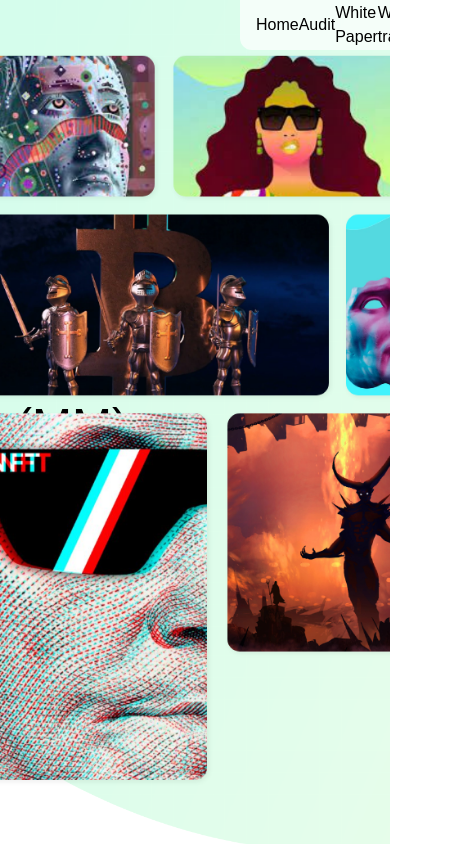
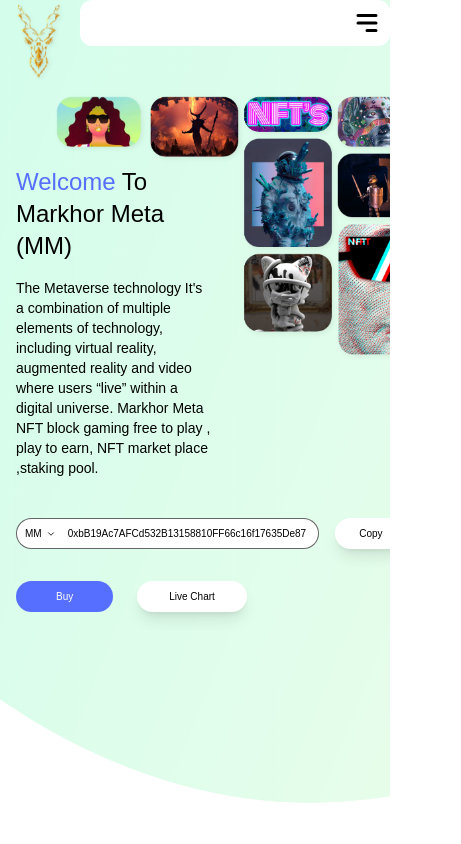
Before and after one commit to Rakeshpradhan1999/Markhor_meta, a React (Create React App) app: page / in a window 390 px wide. Shown: the top 844 px of the page, 461 px wide, since content can reach past the window. Built offline with nearby package versions, Linux system fonts and the light colour scheme.

Commit message:
added responsive

```diff
--- a/src/App.css
+++ b/src/App.css
@@ -47,3 +47,77 @@
 .slippage-card2 {
   background-image: url(./assets/slippage2.png);
 }
+
+@media (max-width: 1380px) {
+  .banner-right-image {
+    right: -300px;
+  }
+}
+@media (max-width: 1106px) {
+  .banner-right-image {
+    right: -400px;
+  }
+}
+
+@media (max-width: 992px) {
+  .banner-right-image {
+    right: -10px;
+  }
+}
+@media (max-width: 768px) {
+  .logo {
+    width: 80px;
+  }
+  .banner-right-image {
+    /* right: -200px; */
+    width: 600px;
+  }
+}
+@media (max-width: 600px) {
+  .banner-right-image {
+    /* right: -250px; */
+    width: 450px;
+  }
+}
+@media (max-width: 450px) {
+  .banner-right-image {
+    /* right: -120px; */
+    top: 60px;
+    width: 400px;
+  }
+}
+@media (max-width: 400px) {
+  .banner-right-image {
+    /* right: -120px; */
+    top: 90px;
+    width: 350px;
+  }
+}
+@media (max-width: 640px) {
+  .text-xxs {
+    font-size: 10px;
+  }
+}
+@media (max-width: 380px) {
+  .text-xxs {
+    font-size: 9px;
+  }
+}
+
+.mobile-nav {
+  position: absolute;
+  top: 100%;
+  left: 50%;
+  width: 95%;
+
+  transform: translateX(-50%);
+  max-height: 0;
+  overflow: hidden;
+  transition: all 0.5s ease-in-out;
+  border-radius: 10px;
+  z-index: 100;
+}
+
+.active {
+  max-height: 1000px;
+}
--- a/src/components/Footer.js
+++ b/src/components/Footer.js
@@ -25,8 +25,8 @@ const Footer = () => {
       <div className="bg-gradient mt-10">
         <div className="container  flex justify-between py-4 items-center">
           {footerImages.map((val, i) => (
-            <div key={i}>
-              <img src={val} alt="" className="mx-auto" />
+            <div key={i} className="ml-2">
+              <img src={val} alt="" className=" mx-auto" />
             </div>
           ))}
         </div>
--- a/src/components/Header.js
+++ b/src/components/Header.js
@@ -1,14 +1,21 @@
 /* eslint-disable jsx-a11y/anchor-is-valid */
-import React from "react";
+import { useState } from "react";
 import Logo from "../assets/Logo.png";
+import { HiMenuAlt3 } from "react-icons/hi";
 const Header = () => {
+  const [show, setShow] = useState(false);
+
+  const showHandler = () => {
+    setShow((prev) => !prev);
+  };
+
   return (
-    <div className="flex justify-between">
+    <div className="flex justify-between relative">
       <div>
-        <img src={Logo} alt="" />
+        <img src={Logo} alt="" className="logo" />
       </div>
-      <div className="flex-1">
-        <ul className="flex bg-white justify-between ml-60 items-center rounded-b-xl px-4 bg-opacity-70">
+      <div className="flex-1 hidden md:block">
+        <ul className="flex bg-white justify-between lg:ml-60 items-center rounded-b-xl px-4 bg-opacity-70 ">
           {linkList.map((val, i) => (
             <li key={i}>
               <a href="#" className="text-base font-medium font-serif ">
@@ -23,6 +30,41 @@ const Header = () => {
           </div>
         </ul>
       </div>
+      <div className="flex-1 md:hidden">
+        <ul className="rounded-xl bg-white flex justify-end w-full p-2">
+          <button className="text-3xl" onClick={showHandler}>
+            <HiMenuAlt3 />
+          </button>
+        </ul>
+      </div>
+      <ul
+        className={`mobile-nav md:hidden bg-secondary-400 absolute ${
+          show ? "active " : ""
+        }`}
+      >
+        <div className=" pb-10 px-4 pt-4">
+          {linkList.map((val, i) => (
+            <li key={i}>
+              <a
+                onClick={showHandler}
+                href="#"
+                className="text-lg border-b border-gray-700 block sm:text-base font-normal  sm:font-medium font-serif py-2"
+              >
+                {val.text}
+              </a>
+            </li>
+          ))}
+          <li>
+            <a
+              onClick={showHandler}
+              href="#"
+              className="text-lg  block sm:text-base font-normal  sm:font-medium font-serif py-2"
+            >
+              Connect
+            </a>
+          </li>
+        </div>
+      </ul>
     </div>
   );
 };
--- a/src/sections/About.js
+++ b/src/sections/About.js
@@ -23,7 +23,7 @@ const cardList = [
 const About = () => {
   return (
     <section className="py-28">
-      <div className="container grid grid-cols-3 gap-14">
+      <div className="container grid md:grid-cols-3 gap-8 md:gap-4 lg:gap-14">
         {cardList.map((val, i) => (
           <div className="about-card px-8 py-4" key={i}>
             <img src={val.img} alt="" className=" max-w-xs w-full mx-auto" />
--- a/src/sections/Banner.js
+++ b/src/sections/Banner.js
@@ -1,4 +1,6 @@
 import Image from "../assets/banner-image.png";
+import image2 from "../assets/banner-bg-mobile.png";
+import image3 from "../assets/banner-bg-mobile-small.png";
 import Header from "../components/Header";
 import { FiChevronDown } from "react-icons/fi";
 
@@ -6,48 +8,52 @@ const account = "0xbB19Ac7AFCd532B13158810FF66c16f17635De87";
 
 const Banner = () => {
   return (
-    <div className="banner">
+    <div className="banner pb-10">
       <Header />
-      <div className="container grid grid-cols-2 items-center">
-        <div className="mt-40">
-          <h1 className="font-sans font-medium text-5xl">
+      <div className="container grid sm:grid-cols-12 items-center">
+        <div className="mt-20 sm:mt-28 md:mt-40  sm:col-span-8  lg:col-span-7 ">
+          <h1 className="font-sans font-normal text-2xl  sm:text-3xl  md:text-5xl w-6/12 sm:w-auto">
             <span className="text-blue ">Welcome</span> To
             <br /> Markhor Meta (MM)
           </h1>
-          <p className="font-serif font-normal mt-4 max-w-lg w-full">
+          <p className="font-serif font-normal mt-4 w-6/12 sm:w-auto md:max-w-lg  text-sm max-w-xs sm:pr-10 md:mr-0 md:text-base">
             The Metaverse technology It's a combination of multiple elements of
             technology, including virtual reality, augmented reality and video
             where users “live” within a digital universe. Markhor Meta NFT block
             gaming free to play , play to earn, NFT market place ,staking pool.
           </p>
 
-          <div className="font-serif mt-36">
+          <div className="font-serif mt-10 sm:mt-36">
             <div className="flex">
-              <div className="border border-black rounded-lg py-3 px-4 border-opacity-60 bg-white flex justify-between">
+              <div className="border text-xxs items-center sm:text-base border-black rounded-full sm:rounded-lg py-0 sm:py-3 pl-2 pr-1 sm:px-4 border-opacity-60 bg-white flex justify-between">
                 <div className="flex items-center">
                   MM{" "}
                   <span className="ml-1">
                     <FiChevronDown />
                   </span>
                 </div>
-                <p className="ml-2 px-2">{account}</p>
+                <p className="ml-1 sm:ml-2 px-2">{account}</p>
               </div>
-              <button className="px-6 rounded-lg py-2 block ml-4 bg-white shadow-lg ">
-                Copy Link
+              <button className="px-6 text-xxs sm:text-base rounded-full sm:rounded-lg py-2 block ml-4 bg-white shadow-lg ">
+                Copy <span className="hidden sm:inline">Link</span>
               </button>
             </div>
-            <div className="grid grid-flow-col gap-6 justify-start mt-10">
-              <button className="bg-blue rounded-xl px-16 py-3 text-white max-w-max">
+            <div className="grid grid-flow-col gap-6 justify-start mt-8 sm:mt-10">
+              <button className="bg-blue text-xxs sm:text-base  rounded-full sm:rounded-xl px-10  py-2 sm:px-16 sm:py-3 text-white max-w-max">
                 Buy
               </button>
-              <button className="bg-white rounded-xl px-10 py-3 shadow-lg max-w-max">
+              <button className="bg-white  text-xxs sm:text-base rounded-full sm:rounded-xl px-8  py-2 sm:px-16 sm:py-3 shadow-lg max-w-max">
                 Live Chart
               </button>
             </div>
           </div>
         </div>
       </div>
-      <img src={Image} className="banner-right-image" alt="" />
+      <picture>
+        <source media="(max-width:992px)" srcSet={image2} />
+        <source media="(max-width:768px)" srcSet={image3} />
+        <img src={Image} className="banner-right-image" alt="" />
+      </picture>
     </div>
   );
 };
--- a/src/sections/HowToBuy.js
+++ b/src/sections/HowToBuy.js
@@ -1,10 +1,10 @@
 import poster from "../assets/how-to-buy-video.png";
 const HowToBuy = () => {
   return (
-    <section className="how-to-buy py-28">
+    <section className="how-to-buy py-8 md:py-28">
       <div className="container grid grid-cols-2 items-center">
         <div>
-          <h2 className=" text-5xl font-light">
+          <h2 className="text-xl md:text-5xl font-light">
             How to Buy <br /> Markhor Meta?
           </h2>
         </div>
--- a/src/sections/Tokenomic.js
+++ b/src/sections/Tokenomic.js
@@ -18,10 +18,10 @@ const cardData = [
 const Tokenomic = () => {
   return (
     <section>
-      <h2 className="text-4xl font-light text-center">TOKENOMICS</h2>
+      <h2 className="text-lg sm:text-4xl font-light text-center">TOKENOMICS</h2>
       <div className="container">
-        <div className="grid grid-cols-2 gap-8 mt-10">
-          <div>
+        <div className="grid sm:grid-cols-2 gap-8 mt-10">
+          <div className="hidden sm:block">
             <img src={TokenomicImage} alt="" className="w-full" />
           </div>
           <div className="flex flex-col items-center justify-center">
```
Also changed, not shown: src/sections/Roadmap.js (+22 -7 lines), src/sections/Slippage.js (+9 -7 lines), src/assets/banner-bg-mobile-small.png (added), src/assets/banner-bg-mobile.png (added).
